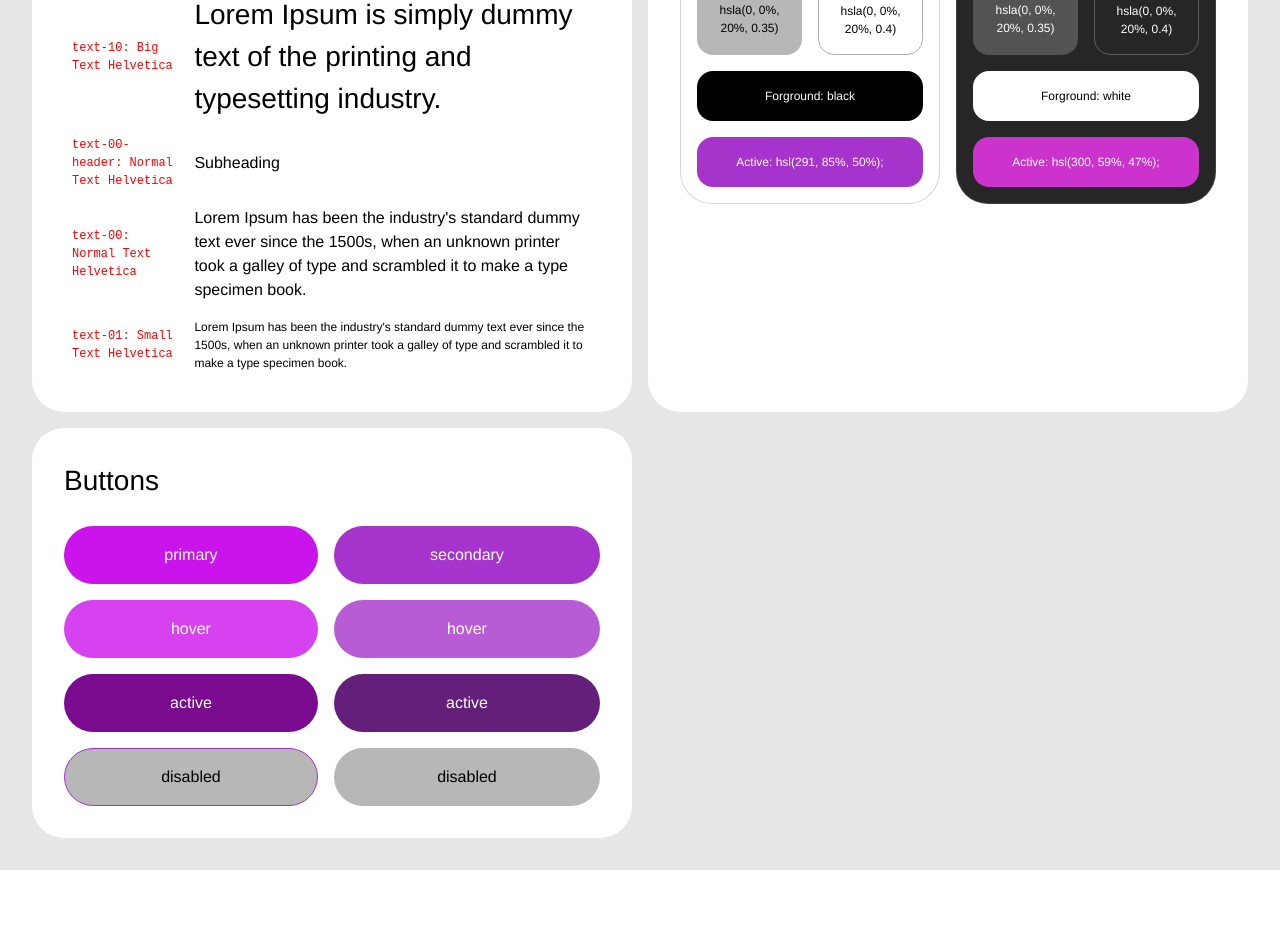
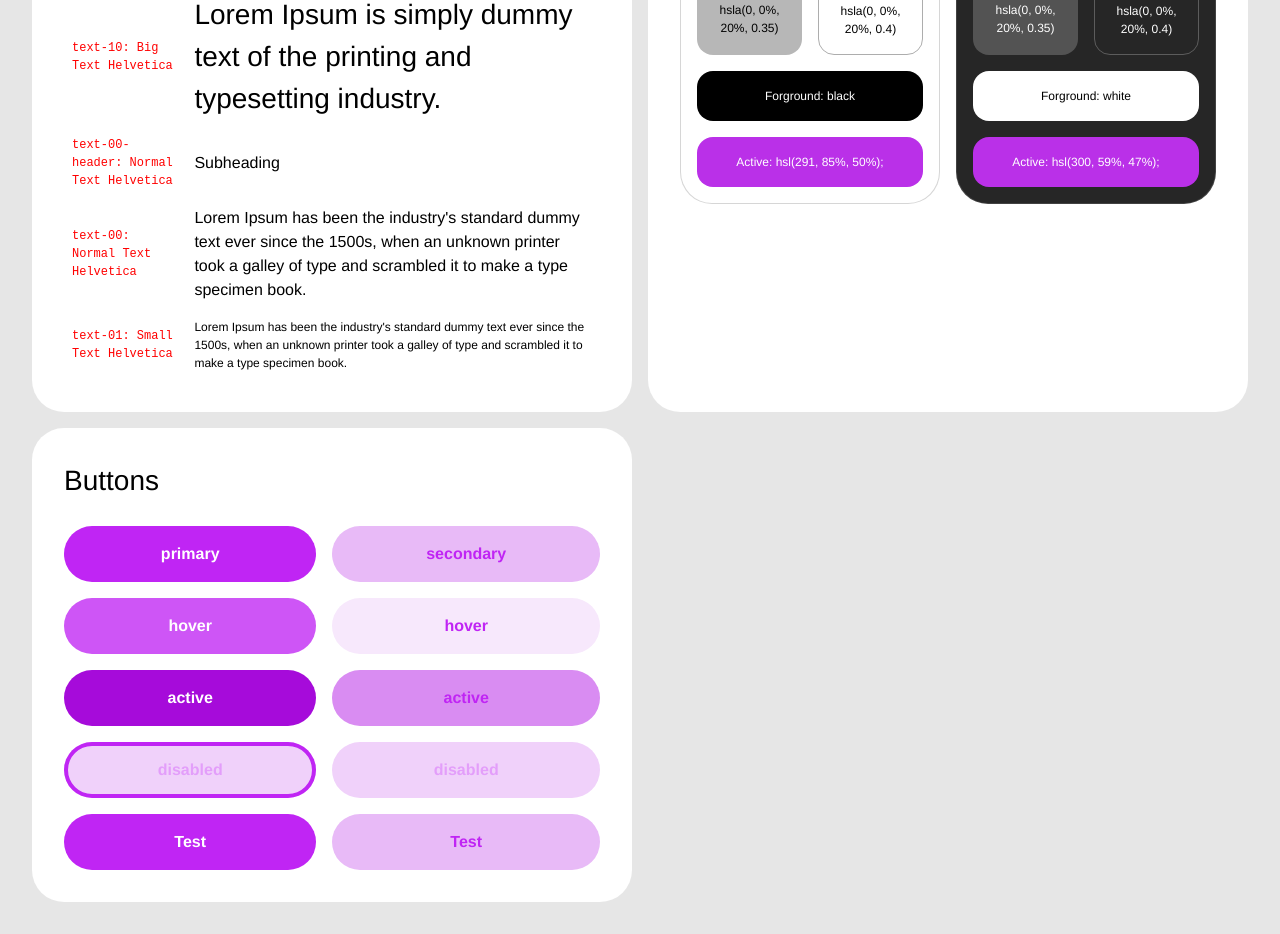
Before and after one commit to tomkin-heart/My-React-Experimets, a Next.js app: page /my-website-design-system in a window 1280 px wide. Shown: the part 460-1394 px from the top of the page. Before the commit the page ends 1330 px from the top, so only its background shows below. Built offline with nearby package versions, Linux system fonts and the light colour scheme.

Commit message:
modified buttons

```diff
--- a/src/app/my-website-design-system/page.js
+++ b/src/app/my-website-design-system/page.js
@@ -252,93 +252,28 @@ export default function () {
 						style={{
 							display: 'grid',
 							gap: 16,
-							gridTemplateRows: '1fr 1fr 1fr 1fr',
+							gridTemplateRows: '1fr 1fr 1fr 1fr 1fr',
 							gridAutoFlow: 'column',
 						}}
 					>
-						<button
-							className='button'
-							style={{
-								backgroundColor:
-									'hsl(var(--primary-h), var(--primary-s), var(--primary-l))',
-								color: 'white',
-							}}
-						>
-							primary
-						</button>
-						<button
-							className='button'
-							style={{
-								backgroundColor:
-									'hsl(var(--primary-h), var(--primary-s), calc(var(--primary-l) + 10%))',
-								color: 'white',
-								cursor: 'pointer',
-							}}
-						>
+						<button className='btn-test primary'>primary</button>
+						<button className='btn-test primary test-hover'>
 							hover
 						</button>
-						<button
-							className='button'
-							style={{
-								backgroundColor:
-									'hsl(var(--primary-h), var(--primary-s), calc(var(--primary-l) - 20%))',
-								color: 'white',
-								cursor: 'pointer',
-							}}
-						>
+						<button className='btn-test primary test-active'>
 							active
 						</button>
-						<button
-							className='button'
-							style={{
-								backgroundColor: 'var(--ma)',
-								color: 'var(--fg)',
-								border: '1px solid var(--active)',
-							}}
-						>
+						<button className='btn-test primary test-disabled'>
 							disabled
 						</button>
-						<button
-							className='button'
-							style={{
-								backgroundColor:
-									'hsl(var(--secondary-h), var(--secondary-s), var(--secondary-l))',
-								color: 'white',
-							}}
-						>
-							secondary
-						</button>
-						<button
-							className='button'
-							style={{
-								backgroundColor:
-									'hsl(var(--secondary-h), var(--secondary-s), calc(var(--secondary-l) + 10%))',
-								color: 'white',
-								cursor: 'pointer',
-							}}
-						>
-							hover
-						</button>
-						<button
-							className='button'
-							style={{
-								backgroundColor:
-									'hsl(var(--secondary-h),	var(--secondary-s),	calc(var(--secondary-l) - 20%))',
-								color: 'white',
-								cursor: 'pointer',
-							}}
-						>
-							active
-						</button>
-						<button
-							className='button'
-							style={{
-								backgroundColor: 'var(--ma)',
-								color: 'var(--fg)',
-							}}
-						>
+						<button className='btn primary'>Test</button>
+						<button className='btn-test'>secondary</button>
+						<button className='btn-test test-hover'>hover</button>
+						<button className='btn-test test-active'>active</button>
+						<button className='btn-test test-disabled'>
 							disabled
 						</button>
+						<button className='btn'>Test</button>
 					</div>
 				</div>
 			</div>
--- a/src/app/my-website-design-system/styles.css
+++ b/src/app/my-website-design-system/styles.css
@@ -39,13 +39,14 @@
 	--ml: hsla(0, 0%, 20%, 0.4);
 	--fg: black;
 
-	--active: hsl(285, 60%, 50%);
+	--active: hsl(285, 80%, 55%);
+
 	--secondary-h: 285;
-	--secondary-s: 60%;
-	--secondary-l: 50%;
-	--primary-h: 291;
-	--primary-s: 85%;
-	--primary-l: 50%;
+	--secondary-s: 80%;
+	--secondary-l: 85%;
+	--primary-h: 285;
+	--primary-s: 90%;
+	--primary-l: 55%;
 
 	--error: hsl(0, 100%, 50%);
 
@@ -61,13 +62,13 @@
 	--ml: hsla(0, 0%, 50%, 0.6);
 	--fg: white;
 
-	--active: hsl(300, 60%, 50%);
-	--secondary-h: 300;
-	--secondary-s: 60%;
-	--secondary-l: 50%;
-	--primary-h: 291;
-	--primary-s: 85%;
-	--primary-l: 50%;
+	--active: hsl(285, 80%, 55%);
+	--secondary-h: 285;
+	--secondary-s: 30%;
+	--secondary-l: 30%;
+	--primary-h: 285;
+	--primary-s: 90%;
+	--primary-l: 60%;
 
 	--error: hsl(0, 100%, 50%);
 
@@ -164,53 +165,76 @@ table td {
 }
 
 /* BUTTON */
-.btn {
+.btn,
+.btn-test {
 	border: none;
 	font-size: var(--t00);
 	padding: 16px 32px;
 	border-radius: 32px;
-	background-color: var(--active);
-	color: white;
+	background-color: hsl(
+		var(--btn-color-h),
+		var(--btn-color-s),
+		var(--btn-color-l)
+	);
+	font-weight: bold;
 }
 
-.btn {
+.btn,
+.btn-test {
 	--btn-color-h: var(--secondary-h);
 	--btn-color-s: var(--secondary-s);
 	--btn-color-l: var(--secondary-l);
 }
 
-.btn.primary {
+.theme-light .btn,
+.theme-light .btn-test {
+	color: hsl(var(--primary-h), var(--primary-s), var(--primary-l));
+}
+
+.theme-dark .btn,
+.theme-dark .btn-test {
+	color: var(--fg);
+}
+
+.btn.primary,
+.btn-test.primary {
 	--btn-color-h: var(--primary-h);
 	--btn-color-s: var(--primary-s);
 	--btn-color-l: var(--primary-l);
-
-	background-color: hsl(
-		var(--btn-color-h),
-		var(btn-color-s),
-		var(btn-color-l)
-	);
 	color: white;
 }
 
-.btn:hover {
+.btn:hover,
+.btn-test.test-hover {
 	background-color: hsl(
 		var(--btn-color-h),
 		var(--btn-color-s),
 		calc(var(--btn-color-l) + 10%)
 	);
 }
-.btn:active {
+.btn:active,
+.btn-test.test-active {
 	background-color: hsl(
 		var(--btn-color-h),
 		var(--btn-color-s),
-		calc(var(--btn-color-l) - 20%)
+		calc(var(--btn-color-l) - 10%)
 	);
 }
-.btn.primary:disabled {
-	border: 1px solid
-		hsl(var(--btn-color-h), var(--btn-color-s), var(--btn-color-l));
+.btn:disabled,
+.btn-test.test-disabled {
+	background-color: hsl(
+		var(--secondary-h),
+		var(--secondary-s),
+		calc(var(--secondary-l) + 5%)
+	);
+	color: hsl(
+		var(--primary-h),
+		var(--primary-s),
+		calc(var(--primary-l) + 25%)
+	);
 }
-.btn:disabled {
-	background-color: var(--ma);
-	color: var(--bg);
+.btn.primary:disabled,
+.btn-test.primary.test-disabled {
+	box-shadow: 0px 0px 0px 4px
+		hsl(var(--primary-h), var(--primary-s), var(--primary-l)) inset;
 }
```
